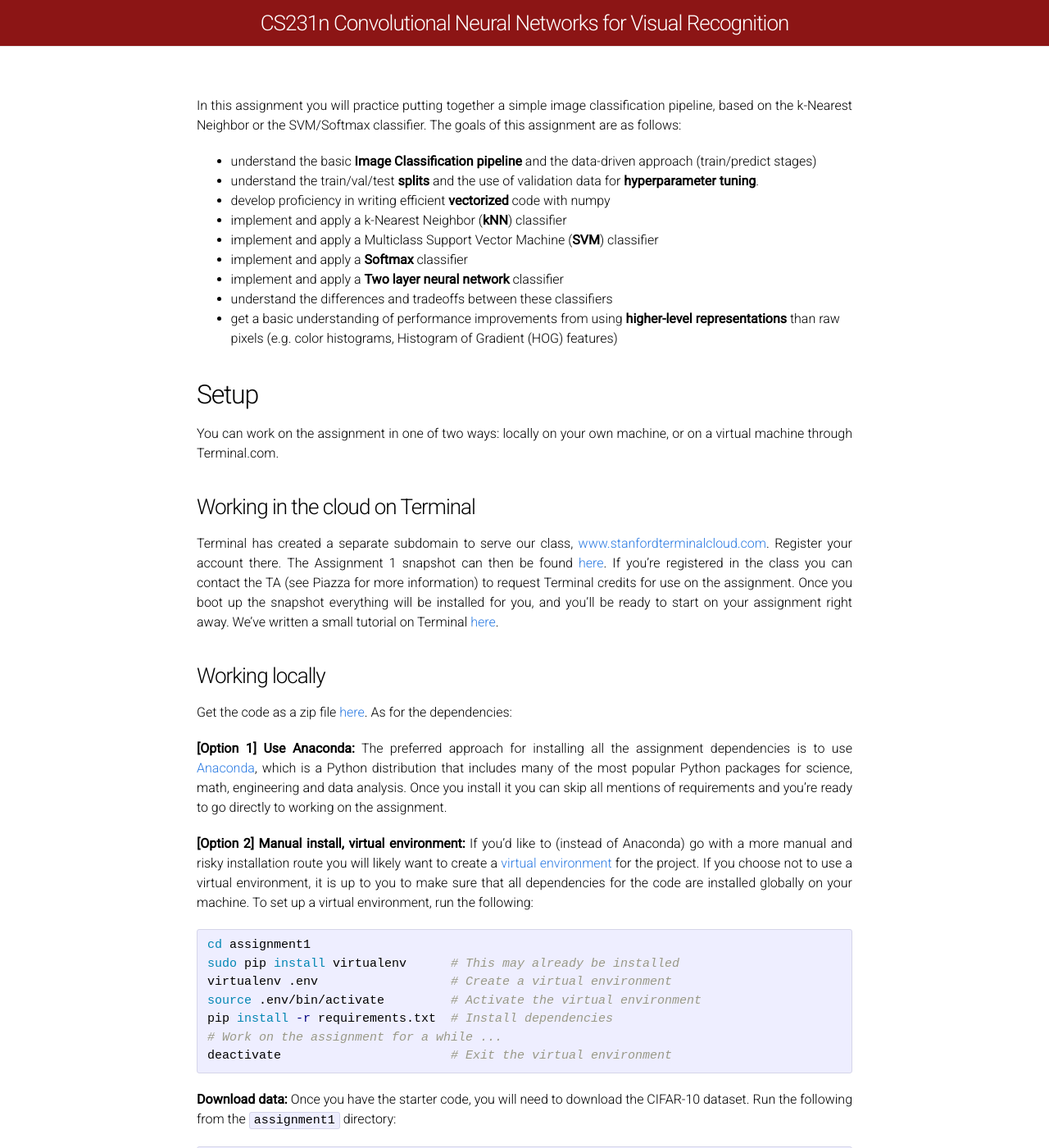
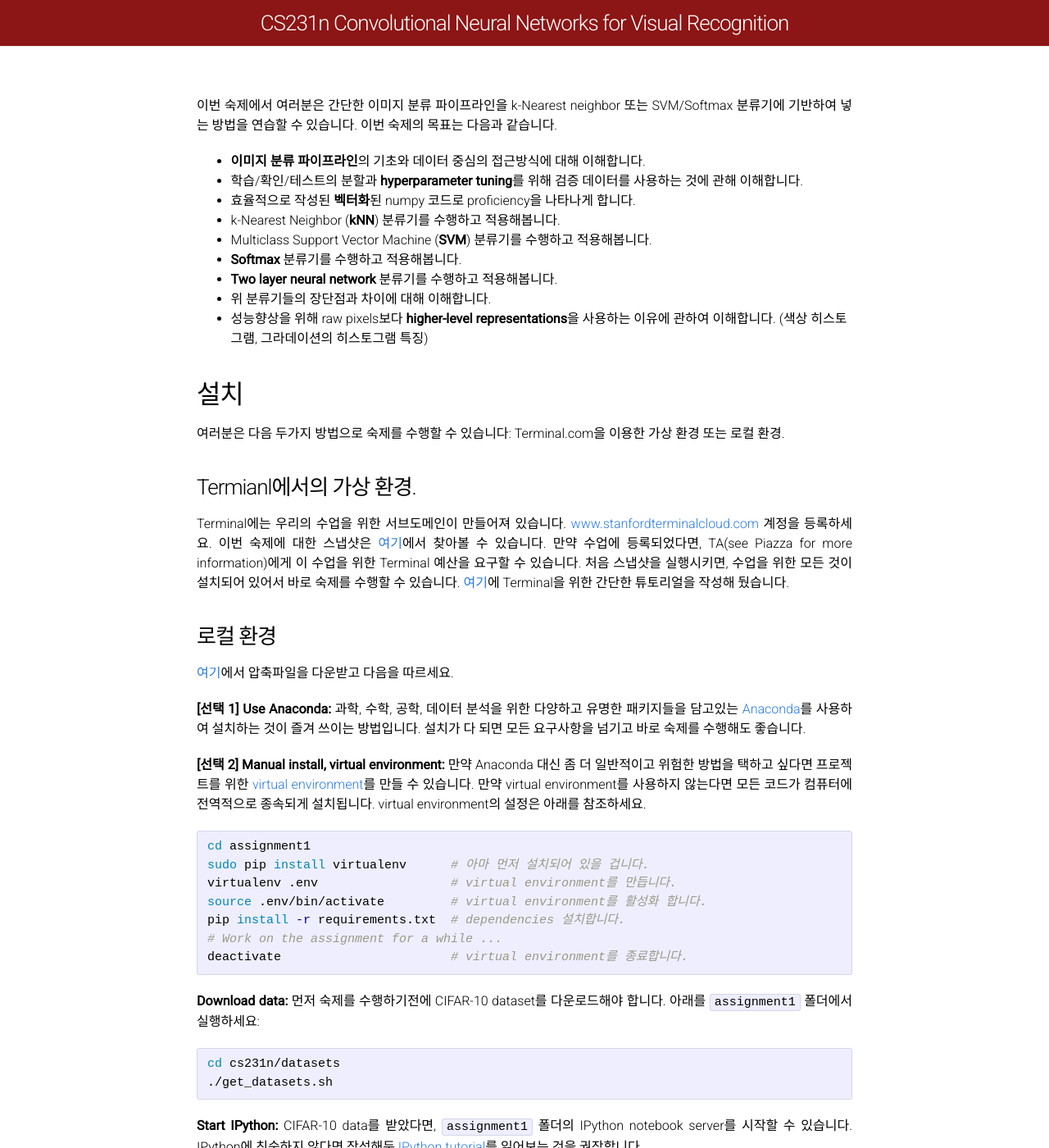
Before and after one commit to cs231n/cs231n.github.io, a Jekyll site: the page built from assignments2016/assignment1.md, in a window 1280 px wide and 1400 px high. Shown: the whole window at 82% size. Built offline with Jekyll 4.4.1, drawn with Linux system fonts in a browser that asks for light colours; some of the changed text lies outside the part shown.

Commit message:
assignment1

```diff
--- a/assignments2016/assignment1.md
+++ b/assignments2016/assignment1.md
@@ -3,48 +3,45 @@ layout: page
 mathjax: true
 permalink: /assignments2016/assignment1/
 ---
+이번 숙제에서 여러분은 간단한 이미지 분류 파이프라인을 k-Nearest neighbor 또는 SVM/Softmax 분류기에 기반하여 넣는 방법을 연습할 수 있습니다. 이번 숙제의 목표는 다음과 같습니다.
 
-In this assignment you will practice putting together a simple image classification pipeline, based on the k-Nearest Neighbor or the SVM/Softmax classifier. The goals of this assignment are as follows:
+- **이미지 분류 파이프라인**의 기초와 데이터 중심의 접근방식에 대해 이해합니다.
+- 학습/확인/테스트의 분할과 **hyperparameter tuning**를 위해 검증 데이터를 사용하는 것에 관해 이해합니다.
+- 효율적으로 작성된 **벡터화**된 numpy 코드로 proficiency을 나타나게 합니다.
+- k-Nearest Neighbor (**kNN**) 분류기를 수행하고 적용해봅니다.
+- Multiclass Support Vector Machine (**SVM**) 분류기를 수행하고 적용해봅니다.
+- **Softmax** 분류기를 수행하고 적용해봅니다.
+- **Two layer neural network** 분류기를 수행하고 적용해봅니다.
+- 위 분류기들의 장단점과 차이에 대해 이해합니다.
+- 성능향상을 위해 raw pixels보다 **higher-level representations**을 사용하는 이유에 관하여 이해합니다. (색상 히스토그램, 그라데이션의 히스토그램 특징)
 
-- understand the basic **Image Classification pipeline** and the data-driven approach (train/predict stages)
-- understand the train/val/test **splits** and the use of validation data for **hyperparameter tuning**.
-- develop proficiency in writing efficient **vectorized** code with numpy
-- implement and apply a k-Nearest Neighbor (**kNN**) classifier
-- implement and apply a Multiclass Support Vector Machine (**SVM**) classifier
-- implement and apply a **Softmax** classifier
-- implement and apply a **Two layer neural network** classifier
-- understand the differences and tradeoffs between these classifiers
-- get a basic understanding of performance improvements from using **higher-level representations** than raw pixels (e.g. color histograms, Histogram of Gradient (HOG) features)
+## 설치
+여러분은 다음 두가지 방법으로 숙제를 수행할 수 있습니다: Terminal.com을 이용한 가상 환경 또는 로컬 환경.
 
-## Setup
-You can work on the assignment in one of two ways: locally on your own machine, or on a virtual machine through Terminal.com.
+### Termianl에서의 가상 환경.
+Terminal에는 우리의 수업을 위한 서브도메인이 만들어져 있습니다. [www.stanfordterminalcloud.com](https://www.stanfordterminalcloud.com) 계정을 등록하세요. 이번 숙제에 대한 스냅샷은 [여기](https://www.stanfordterminalcloud.com/snapshot/49f5a1ea15dc424aec19155b3398784d57c55045435315ce4f8b96b62819ef65)에서 찾아볼 수 있습니다. 만약 수업에 등록되었다면, TA(see Piazza for more information)에게 이 수업을 위한 Terminal 예산을 요구할 수 있습니다. 처음 스냅샷을 실행시키면, 수업을 위한 모든 것이 설치되어 있어서 바로 숙제를 수행할 수 있습니다. [여기](/terminal-tutorial)에 Terminal을 위한 간단한 튜토리얼을 작성해 뒀습니다.
 
-### Working in the cloud on Terminal
+### 로컬 환경
+[여기](http://vision.stanford.edu/teaching/cs231n/winter1516_assignment1.zip)에서 압축파일을 다운받고 다음을 따르세요.
 
-Terminal has created a separate subdomain to serve our class, [www.stanfordterminalcloud.com](https://www.stanfordterminalcloud.com). Register your account there. The Assignment 1 snapshot can then be found [here](https://www.stanfordterminalcloud.com/snapshot/49f5a1ea15dc424aec19155b3398784d57c55045435315ce4f8b96b62819ef65). If you're registered in the class you can contact the TA (see Piazza for more information) to request Terminal credits for use on the assignment. Once you boot up the snapshot everything will be installed for you, and you'll be ready to start on your assignment right away. We've written a small tutorial on Terminal [here](/terminal-tutorial).
+**[선택 1] Use Anaconda:**
+과학, 수학, 공학, 데이터 분석을 위한 다양하고 유명한 패키지들을 담고있는 [Anaconda](https://www.continuum.io/downloads)를 사용하여 설치하는 것이 즐겨 쓰이는 방법입니다. 설치가 다 되면 모든 요구사항을 넘기고 바로 숙제를 수행해도 좋습니다.
 
-### Working locally
-Get the code as a zip file [here](http://vision.stanford.edu/teaching/cs231n/winter1516_assignment1.zip). As for the dependencies:
-
-**[Option 1] Use Anaconda:**
-The preferred approach for installing all the assignment dependencies is to use [Anaconda](https://www.continuum.io/downloads), which is a Python distribution that includes many of the most popular Python packages for science, math, engineering and data analysis. Once you install it you can skip all mentions of requirements and you're ready to go directly to working on the assignment.
-
-**[Option 2] Manual install, virtual environment:**
-If you'd like to (instead of Anaconda) go with a more manual and risky installation route you will likely want to create a [virtual environment](http://docs.python-guide.org/en/latest/dev/virtualenvs/) for the project. If you choose not to use a virtual environment, it is up to you to make sure that all dependencies for the code are installed globally on your machine. To set up a virtual environment, run the following:
+**[선택 2] Manual install, virtual environment:**
+만약 Anaconda 대신 좀 더 일반적이고 위험한 방법을 택하고 싶다면 프로젝트를 위한 [virtual environment](http://docs.python-guide.org/en/latest/dev/virtualenvs/)를 만들 수 있습니다. 만약 virtual environment를 사용하지 않는다면 모든 코드가 컴퓨터에 전역적으로 종속되게 설치됩니다. virtual environment의 설정은 아래를 참조하세요.
 
 ~~~bash
 cd assignment1
-sudo pip install virtualenv      # This may already be installed
-virtualenv .env                  # Create a virtual environment
-source .env/bin/activate         # Activate the virtual environment
-pip install -r requirements.txt  # Install dependencies
+sudo pip install virtualenv      # 아마 먼저 설치되어 있을 겁니다.
+virtualenv .env                  # virtual environment를 만듭니다.
+source .env/bin/activate         # virtual environment를 활성화 합니다.
+pip install -r requirements.txt  # dependencies 설치합니다.
 # Work on the assignment for a while ...
-deactivate                       # Exit the virtual environment
+deactivate                       # virtual environment를 종료합니다.
 ~~~
 
 **Download data:**
-Once you have the starter code, you will need to download the CIFAR-10 dataset.
-Run the following from the `assignment1` directory:
+먼저 숙제를 수행하기전에 CIFAR-10 dataset를 다운로드해야 합니다. 아래를 `assignment1` 폴더에서 실행하세요:
 
 ~~~bash
 cd cs231n/datasets
@@ -52,39 +49,33 @@ cd cs231n/datasets
 ~~~
 
 **Start IPython:**
-After you have the CIFAR-10 data, you should start the IPython notebook server from the
-`assignment1` directory. If you are unfamiliar with IPython, you should read our
-[IPython tutorial](/ipython-tutorial).
+CIFAR-10 data를 받았다면, `assignment1` 폴더의 IPython notebook server를 시작할 수 있습니다. IPython에 친숙하지 않다면 작성해둔 [IPython tutorial](/ipython-tutorial)를 읽어보는 것을 권장합니다.
 
-**NOTE:** If you are working in a virtual environment on OSX, you may encounter
-errors with matplotlib due to the [issues described here](http://matplotlib.org/faq/virtualenv_faq.html). You can work around this issue by starting the IPython server using the `start_ipython_osx.sh` script from the `assignment1` directory; the script assumes that your virtual environment is named `.env`.
+**NOTE:** OSX에서 virtual environment를 실행하면, matplotlib 에러가 날 수 있습니다([이 문제에 관한 이슈](http://matplotlib.org/faq/virtualenv_faq.html)).  IPython server를 `assignment1`폴더의 `start_ipython_osx.sh`라고 실행하면 이 문제를 피해갈 수 있습니다; 이 스크립트는 virtual environment가 `.env`라고 되어있다고 가정하고 작성되었습니다.
 
-### Submitting your work:
-Whether you work on the assignment locally or using Terminal, once you are done
-working run the `collectSubmission.sh` script; this will produce a file called
-`assignment1.zip`. Upload this file to your dropbox on
-[the coursework](https://coursework.stanford.edu/portal/site/W16-CS-231N-01/)
-page for the course.
+### 과제 제출:
+로컬 환경이나 Terminal에서 숙제를 마쳤다면 `collectSubmission.sh`스크립트를 실행합니다; 이 스크립트는 `assignment1.zip`파일을 만듭니다. 이 파일을 [the coursework](https://coursework.stanford.edu/portal/site/W16-CS-231N-01/)에 업로드하세요.
 
-### Q1: k-Nearest Neighbor classifier (20 points)
 
-The IPython Notebook **knn.ipynb** will walk you through implementing the kNN classifier.
+### Q1: k-Nearest Neighbor 분류기 (20 points)
 
-### Q2: Training a Support Vector Machine (25 points)
+IPython Notebook **knn.ipynb**이 kNN 분류기를 수행하는 것을 안내합니다.
 
-The IPython Notebook **svm.ipynb** will walk you through implementing the SVM classifier.
+### Q2: Support Vector Machine 훈련 (25 points)
 
-### Q3: Implement a Softmax classifier (20 points)
+IPython Notebook **svm.ipynb**이 SVM 분류기를 수행하는 것을 안내합니다.
 
-The IPython Notebook **softmax.ipynb** will walk you through implementing the Softmax classifier.
+### Q3: Softmax 분류기 실행하기 (20 points)
+
+IPython Notebook **softmax.ipynb**이 Softmax 분류기를 수행하는 것을 안내합니다.
 
 ### Q4: Two-Layer Neural Network (25 points)
-The IPython Notebook **two_layer_net.ipynb** will walk you through the implementation of a two-layer neural network classifier.
 
-### Q5: Higher Level Representations: Image Features (10 points)
+IPython Notebook **two_layer_net.ipynb**이 two-layer neural network 분류기를 수행하는 것을 안내합니다.
 
-The IPython Notebook **features.ipynb** will walk you through this exercise, in which you will examine the improvements gained by using higher-level representations as opposed to using raw pixel values.
+### Q5: Higher Level Representations: 이미지 특징 (10 points)
 
-### Q6: Cool Bonus: Do something extra! (+10 points)
+IPython Notebook **features.ipynb**을 사용하여 higher-level representations이 raw pixel보다 개선이 이루어졌는지 검사합니다.
 
-Implement, investigate or analyze something extra surrounding the topics in this assignment, and using the code you developed. For example, is there some other interesting question we could have asked? Is there any insightful visualization you can plot? Or anything fun to look at? Or maybe you can experiment with a spin on the loss function? If you try out something cool we'll give you up to 10 extra points and may feature your results in the lecture.
+### Q6: 추가 과제: 뭔가 더 해보세요! (+10 points)
+이번 과제와 관련된 다른 것들을 작성한 코드로 분석하고 연구해보세요. 예를 들어, 질문하고 싶은 흥미로운 질문이 있나요? 통찰력 있는 시각화를 작성할 수 있나요? 아니면 다른 재미있는 살펴볼 거리가 있나요? Or maybe you can experiment with a spin on the loss function 만약 다른 멋있는 것을 시도해본다면 추가로 10 points를 얻을 수 있고 강의에 수행한 결과가 실릴 수 있습니다.
```
